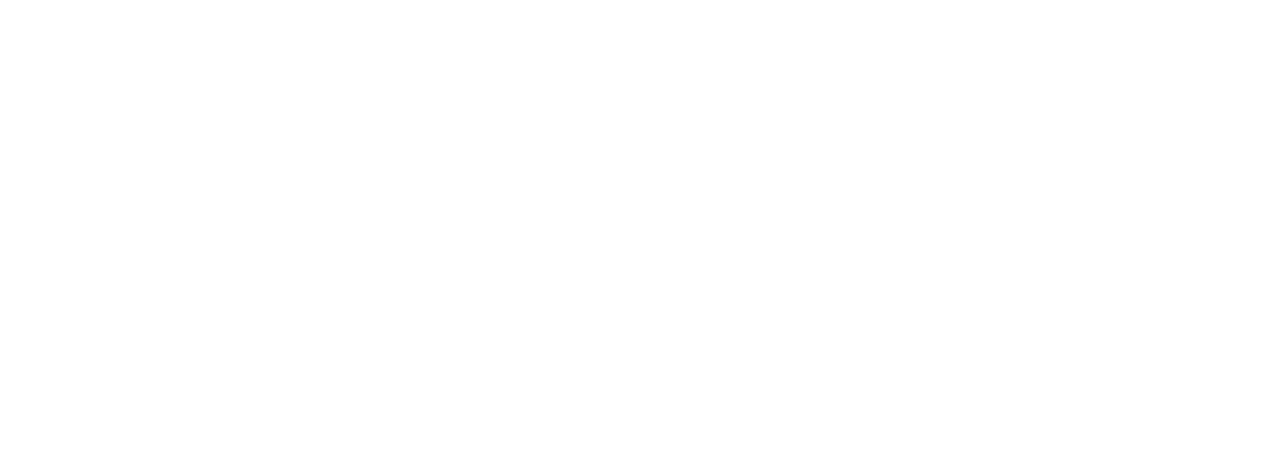
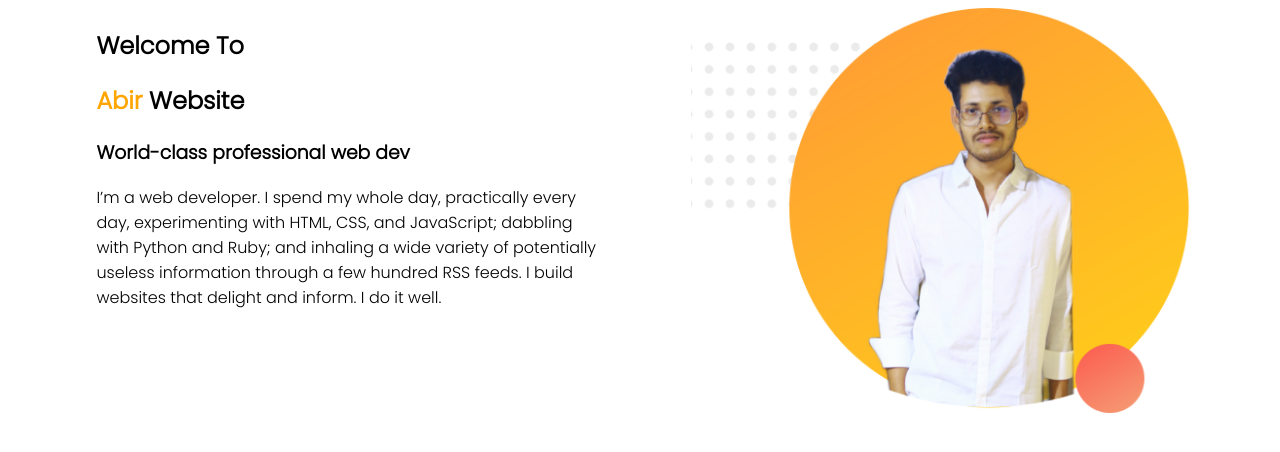
Before and after one commit to iabirhossain/web-portfolio, a plain HTML site: page index.html in a window 1280 px wide. Drawn offline with Linux system fonts and the light colour scheme.

Commit message:
web portfolio

```diff
--- a/index.html
+++ b/index.html
@@ -5,8 +5,21 @@
     <meta http-equiv="X-UA-Compatible" content="IE=edge">
     <meta name="viewport" content="width=device-width, initial-scale=1.0">
     <title>Document</title>
+    <link href="https://fonts.googleapis.com/css2?family=Poppins:wght@300&display=swap" rel="stylesheet">
+    <link rel="stylesheet" href="style.css">
 </head>
 <body>
+  <section>
+    <div class="half-width">
+      <h1>Welcome To</h1>
+      <h1><span class="name-highlight">Abir</span> Website</h1>
+      <h3>World-class professional web dev </h3>
+      <p>I’m a web developer. I spend my whole day, practically every day, experimenting with HTML, CSS, and JavaScript; dabbling with Python and Ruby; and inhaling a wide variety of potentially useless information through a few hundred RSS feeds. I build websites that delight and inform. I do it well.</p>
+    </div>
+    <div class="half-width">
+      <img src="images/image 11.png" alt="">
+    </div>
+  </section>
 
 </body>
 </html>
--- /dev/null
+++ b/style.css
@@ -0,0 +1,18 @@
+body{
+    font-family: 'Poppins', sans-serif;
+}
+h1{
+    font-size 200px;
+}
+.name-highlight{
+    color: orange;
+}
+.half-width{
+    width: 40%;
+    float: left;
+    margin-left: 5%;
+    padding-left: 2%;
+}
+.half-width img{
+    width: 100%;
+}
```
Also changed, not shown: images/image 11.png (added).
